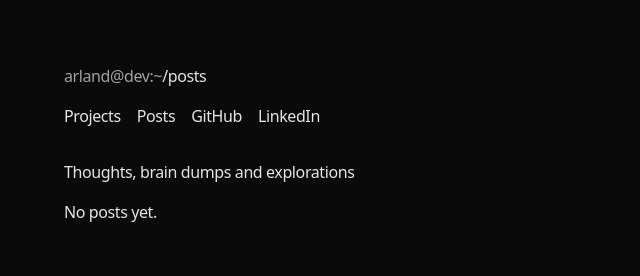
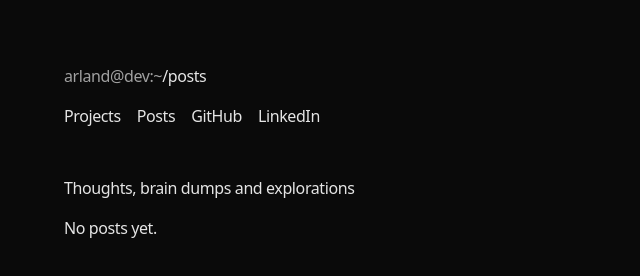
Before and after one commit to arlandfran/dev, an Astro site: page /posts in a window 1280 px wide. Shown: the whole page, without its empty margins (0-640 px from the left). Built offline with nearby package versions, Linux system fonts and the light colour scheme; Astro itself is replaced by a stand-in of ours.

Commit message:
refactor: add h1 styles to posts page

```diff
--- a/src/pages/posts.astro
+++ b/src/pages/posts.astro
@@ -6,6 +6,6 @@ const description = "Thoughts, brain dumps and explorations";
 ---
 
 <Layout {title} {description}>
-  <h1>{description}</h1>
+  <h1 class="mt-4 font-mono font-medium">{description}</h1>
   <p>No posts yet.</p>
 </Layout>
```
